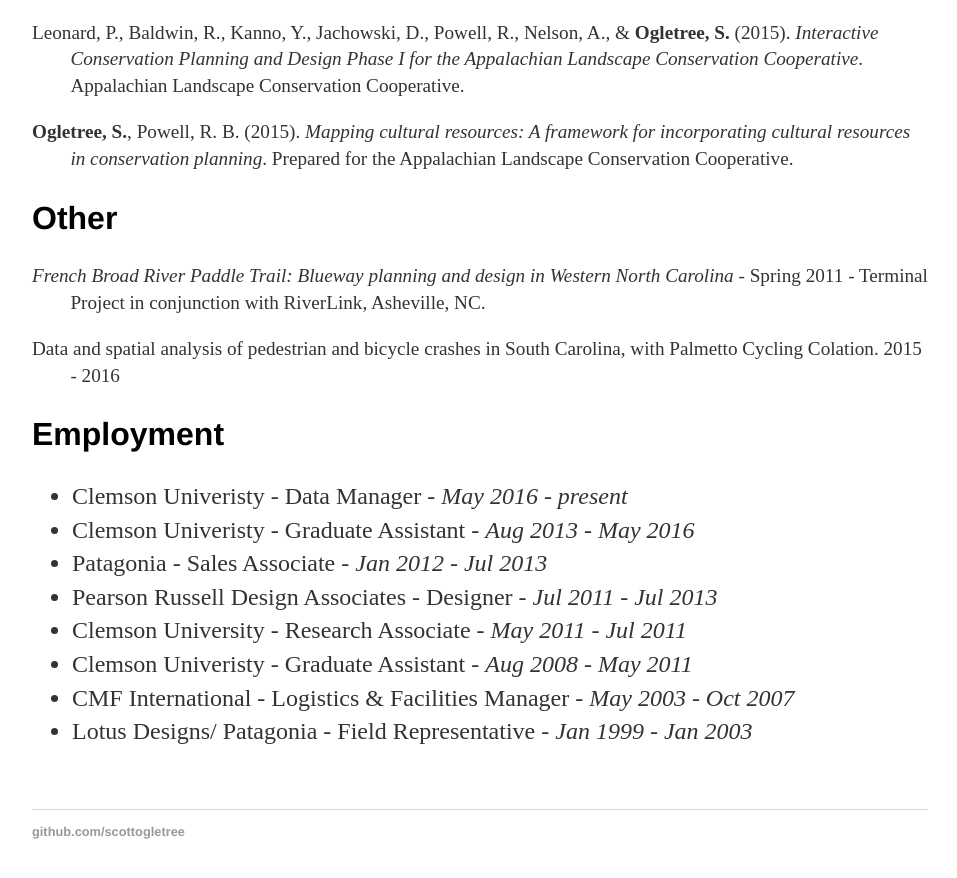
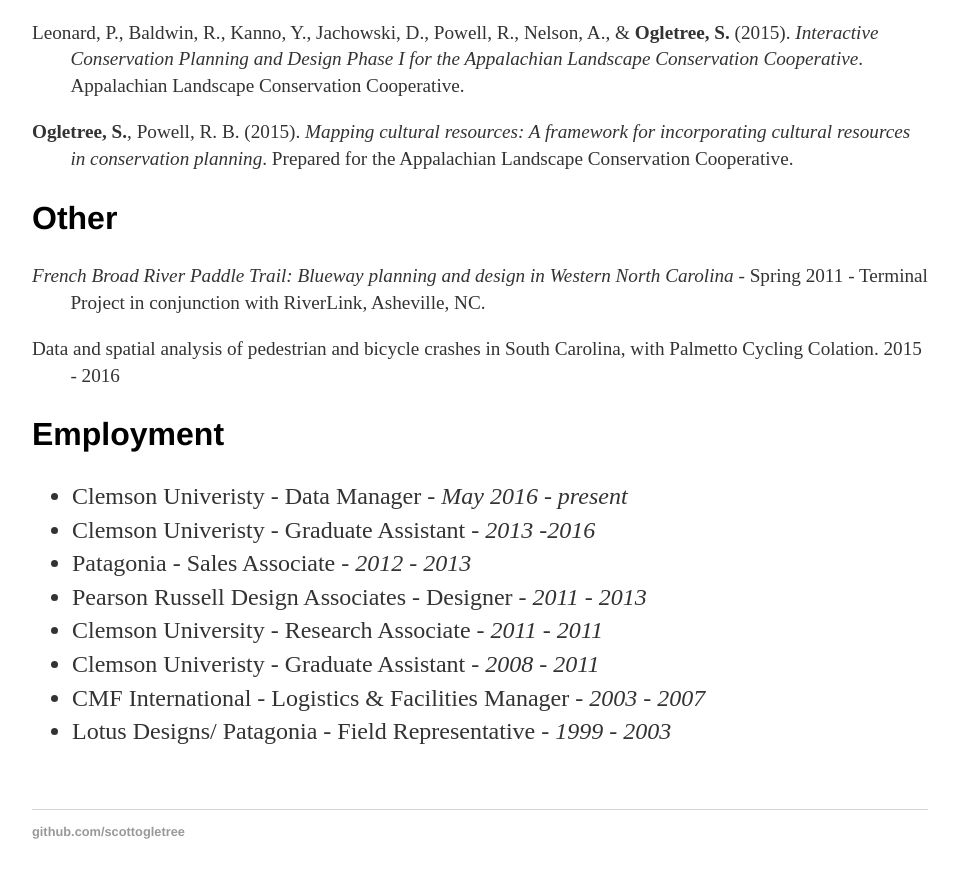
Before and after one commit to scottogletree/ogletrees.github.io, a Jekyll site: the page built from cv/index.html, in a window 1280 px wide and 900 px high, scrolled down 2094 px. Shown: the top 878 px of the window, without its empty margins (160-1117 px from the left). Built offline with Jekyll 4.4.1, drawn with Linux system fonts in a browser that asks for light colours.

Commit message:
just years

```diff
--- a/cv/index.html
+++ b/cv/index.html
@@ -65,13 +65,13 @@
 		<h2>Employment</h2>
 		<ul>
 		<li>Clemson Univeristy - Data Manager - <em>May 2016 - present</em></li>
-		<li>Clemson Univeristy - Graduate Assistant - <em>Aug 2013 - May 2016</em></li>
-		<li>Patagonia - Sales Associate - <em>Jan 2012 - Jul 2013</em></li>
-		<li>Pearson Russell Design Associates - Designer - <em>Jul 2011 - Jul 2013</em></li>
-		<li>Clemson University - Research Associate - <em>May 2011 - Jul 2011</em></li>
-		<li>Clemson Univeristy - Graduate Assistant - <em>Aug 2008 - May 2011</em></li>
-		<li>CMF International - Logistics & Facilities Manager - <em>May 2003 - Oct 2007</em></li>
-		<li>Lotus Designs/ Patagonia - Field Representative - <em> Jan 1999 - Jan 2003</em></li>
+		<li>Clemson Univeristy - Graduate Assistant - <em>2013 -2016</em></li>
+		<li>Patagonia - Sales Associate - <em>2012 - 2013</em></li>
+		<li>Pearson Russell Design Associates - Designer - <em>2011 - 2013</em></li>
+		<li>Clemson University - Research Associate - <em>2011 - 2011</em></li>
+		<li>Clemson Univeristy - Graduate Assistant - <em>2008 - 2011</em></li>
+		<li>CMF International - Logistics & Facilities Manager - <em>2003 - 2007</em></li>
+		<li>Lotus Designs/ Patagonia - Field Representative - <em>1999 - 2003</em></li>
 		</ul>
 	</div>
 
```
